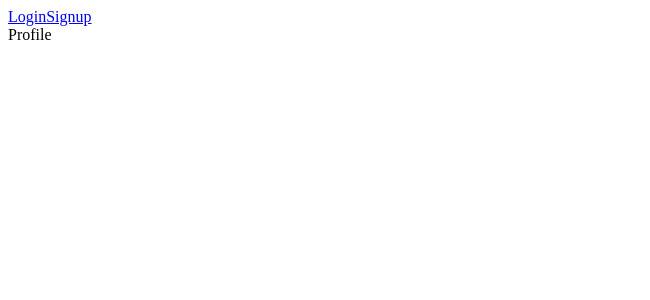
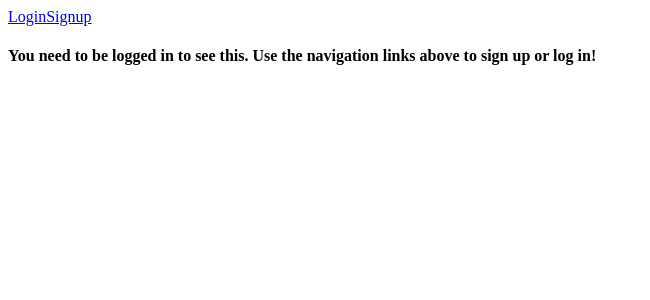
Before and after one commit to peachysnicker/MERN-PROJECT-3, a React (Create React App) app in the folder client/: page /me in a window 1280 px wide. Shown: the top 300 px of the page, without its empty margins (0-650 px from the left). Built offline with nearby package versions, Linux system fonts and the light colour scheme; no server answers.

Commit message:
commit before pull

```diff
--- a/client/src/components/Header.js
+++ b/client/src/components/Header.js
@@ -13,7 +13,7 @@ function Header() {
       {Auth.loggedIn() ? (
             <>
               <Link to="/me">
-                Profile
+                {Auth.getProfile().data._id}'s profile
               </Link>
               <button onClick={logout}>
                 Logout
--- a/client/src/pages/Profile.js
+++ b/client/src/pages/Profile.js
@@ -1,6 +1,37 @@
 import React from 'react';
+import { Navigate, useParams } from 'react-router-dom';
+import { useQuery } from '@apollo/client';
+
+import { QUERY_USER, GET_ME } from '../utils/queries';
+
+import Auth from '../utils/auth';
 
 function Profile() {
+  const { username: userParam } = useParams();
+
+  const { loading, data } = useQuery(userParam ? QUERY_USER : GET_ME, {
+    variables: { username: userParam },
+  });
+
+  const user = data?.me || data?.user || {};
+  // navigate to personal profile page if username is yours
+  if (Auth.loggedIn() && Auth.getProfile().data.username === userParam) {
+    return <Navigate to="/me" />;
+  }
+
+  if (loading) {
+    return <div>Loading...</div>;
+  }
+
+  if (!user?.username) {
+    return (
+      <h4>
+        You need to be logged in to see this. Use the navigation links above to
+        sign up or log in!
+      </h4>
+    );
+  }
+
   return (
     <div>Profile</div>
   )
--- a/client/src/utils/queries.js
+++ b/client/src/utils/queries.js
@@ -14,3 +14,17 @@ export const GET_ME = gql`
   }
 }
 `;
+
+export const QUERY_USER = gql`
+  query User($username: String!) {
+  user(username: $username) {
+    email
+    password
+    payment {
+      card_number
+      cvv
+      expiration_date
+    }
+  }
+}
+`;
```
